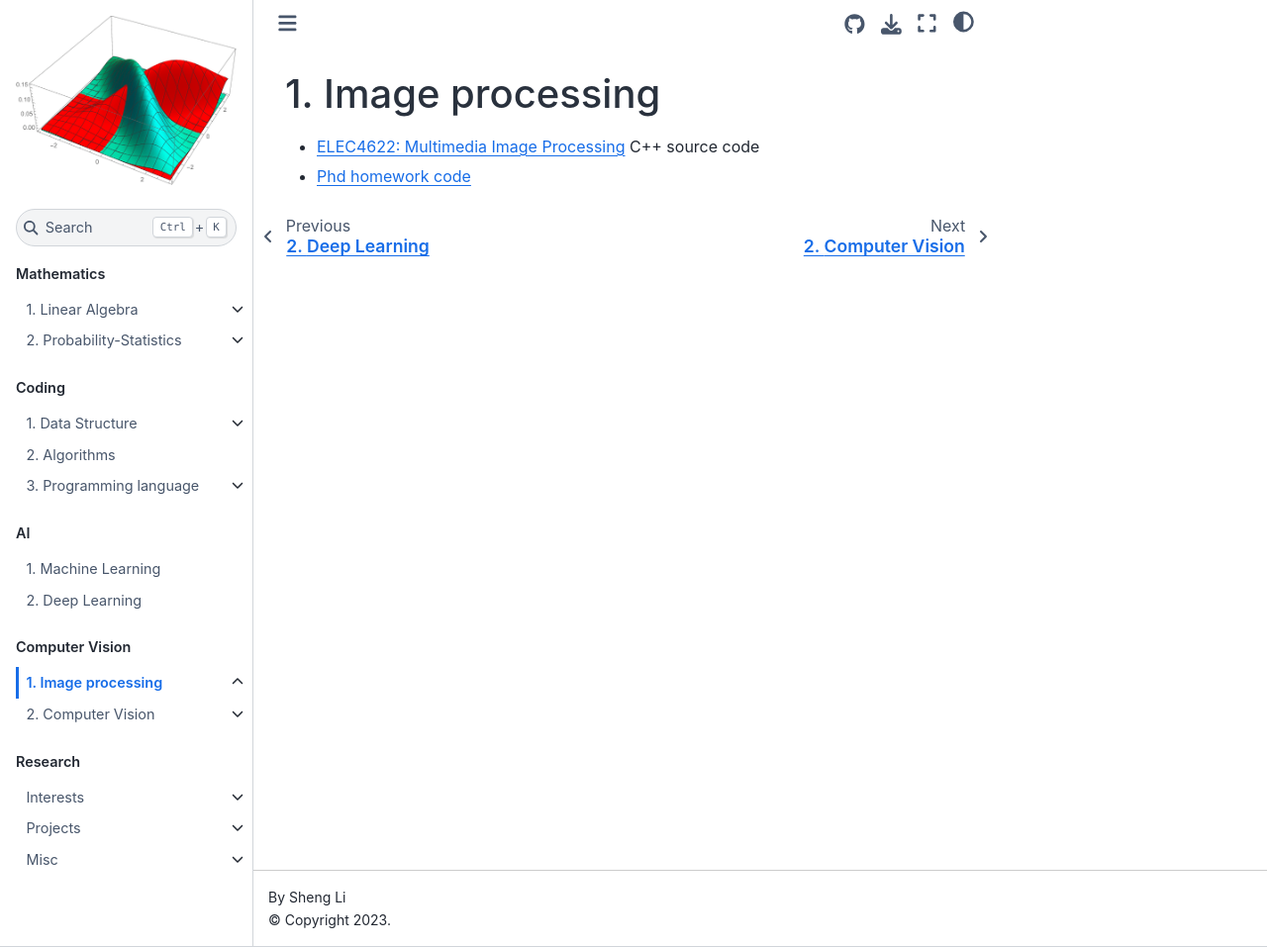
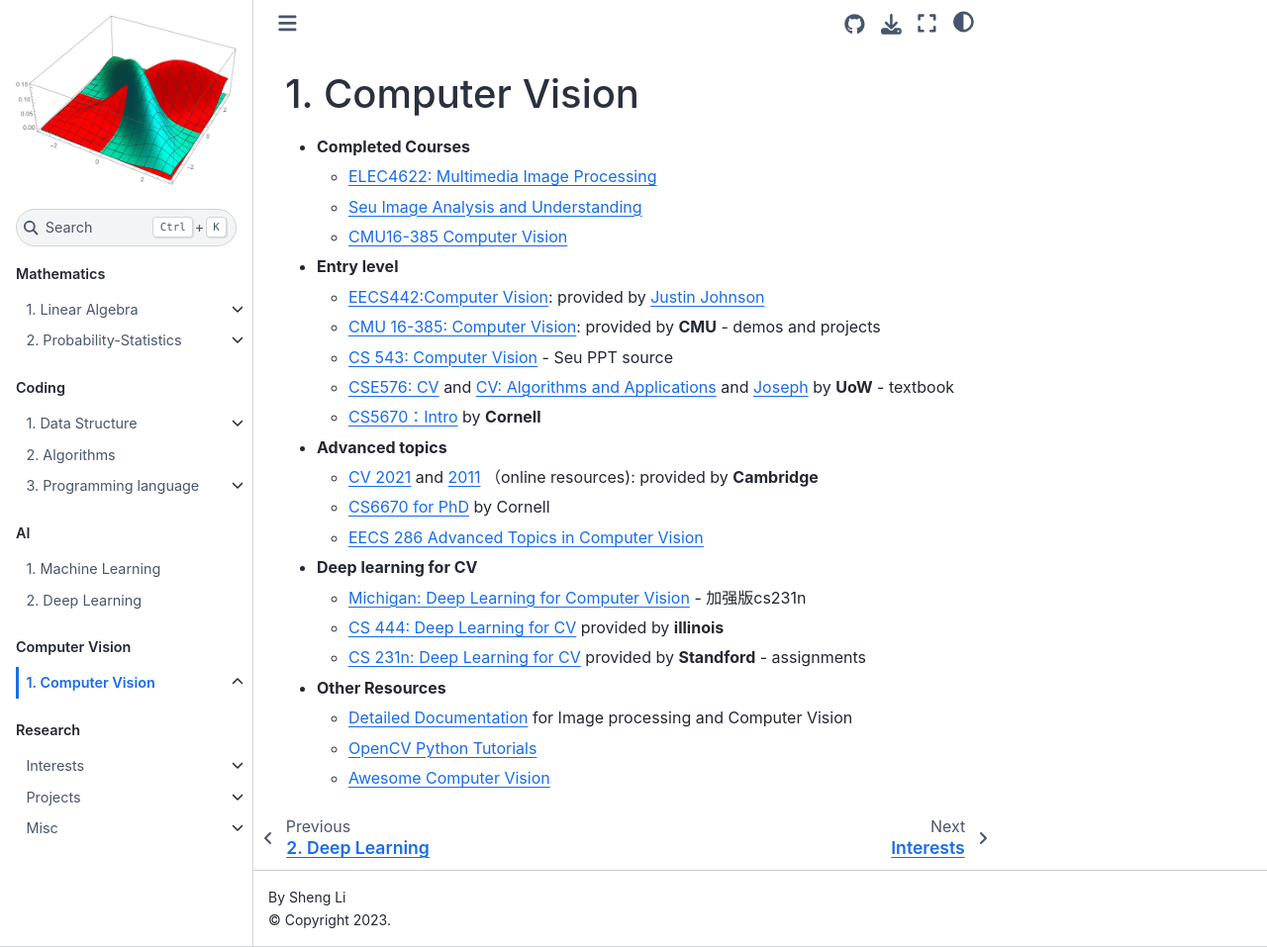
Before and after one commit to EeToSe/EeToSe.github.io, a Jupyter Book: the page built from chapters/8/image.md, in a window 1280 px wide and 957 px high. Shown: the whole window at 99% size. Built offline with Jupyter Book 1.0.4 settings and Sphinx 7.4.7 and the Sphinx Book theme 1.1.4, drawn with Linux system fonts in a browser that asks for light colours; pages that are not in the unit, such as notebooks, are missing from menus.

Commit message:
combined

````diff
--- a/chapters/8/image.md
+++ b/chapters/8/image.md
@@ -1,8 +1,28 @@
-# Image processing
-- [ELEC4622: Multimedia Image Processing](https://github.com/EeToSe/ELEC4622-2019s2)  C++ source code
+# Computer Vision
+- **Completed Courses**
+  - [ELEC4622: Multimedia Image Processing](https://github.com/EeToSe/ELEC4622-2019s2)
+  - [Seu Image Analysis and Understanding](https://github.com/EeToSe/image-cv)
+  - [CMU16-385 Computer Vision](http://16385.courses.cs.cmu.edu/spring2022/home)
 
-- [Phd homework code](https://github.com/EeToSe/image-cv)
+- **Entry level**
+  - [EECS442:Computer Vision](https://web.eecs.umich.edu/~justincj/teaching/eecs442/WI2021/): provided by [Justin Johnson](https://www.bilibili.com/video/BV1BV411n7Km?spm_id_from=333.337.search-card.all.click&vd_source=328603c9551807bb076c87ab1208ace6)
+  - [CMU 16-385: Computer Vision](http://16385.courses.cs.cmu.edu/spring2022/):  provided by **CMU** - demos and projects
+  - [CS 543: Computer Vision](https://slazebni.cs.illinois.edu/fall21/) - Seu PPT source
+  - [CSE576: CV](https://courses.cs.washington.edu/courses/cse576/) and [CV: Algorithms and Applications](http://szeliski.org/Book/) and [Joseph](https://courses.cs.washington.edu/courses/cse455/22wi/) by **UoW** - textbook
+  - [CS5670：Intro](https://www.cs.cornell.edu/courses/cs5670/2021sp/) by **Cornell**
+
+- **Advanced topics**
+  - [CV 2021](https://www.cl.cam.ac.uk/teaching/2021/CompVision/) and [2011](https://www.cl.cam.ac.uk/teaching/1011/CompVision/) （online resources): provided by **Cambridge**
+  - [CS6670 for PhD](https://www.cs.cornell.edu/courses/cs6670/2021fa/) by Cornell
+  - [EECS 286 Advanced Topics in Computer Vision](http://faculty.ucmerced.edu/mhyang/course/eecs286-2016/index.htm)
 
 
-```{tableofcontents}
-```
+- **Deep learning for CV**
+  - [Michigan: Deep Learning for Computer Vision](https://web.eecs.umich.edu/~justincj/teaching/eecs498/WI2022/schedule.html) - 加强版cs231n<br>
+  - [CS 444: Deep Learning for CV](https://slazebni.cs.illinois.edu/spring22/) provided by **illinois**
+  - [CS 231n: Deep Learning for CV](http://cs231n.stanford.edu/) provided by **Standford** - assignments<br>
+
+- **Other Resources**
+  - [Detailed  Documentation](https://staff.fnwi.uva.nl/r.vandenboomgaard/IPCV20162017/index.html) for Image processing and Computer Vision
+  - [OpenCV Python Tutorials](https://opencv-python-tutorials.readthedocs.io/)
+  - [Awesome Computer Vision](https://github.com/jbhuang0604/awesome-computer-vision)
````
Also changed, not shown: chapters/9/cv.md (deleted, +0 -24 lines).
